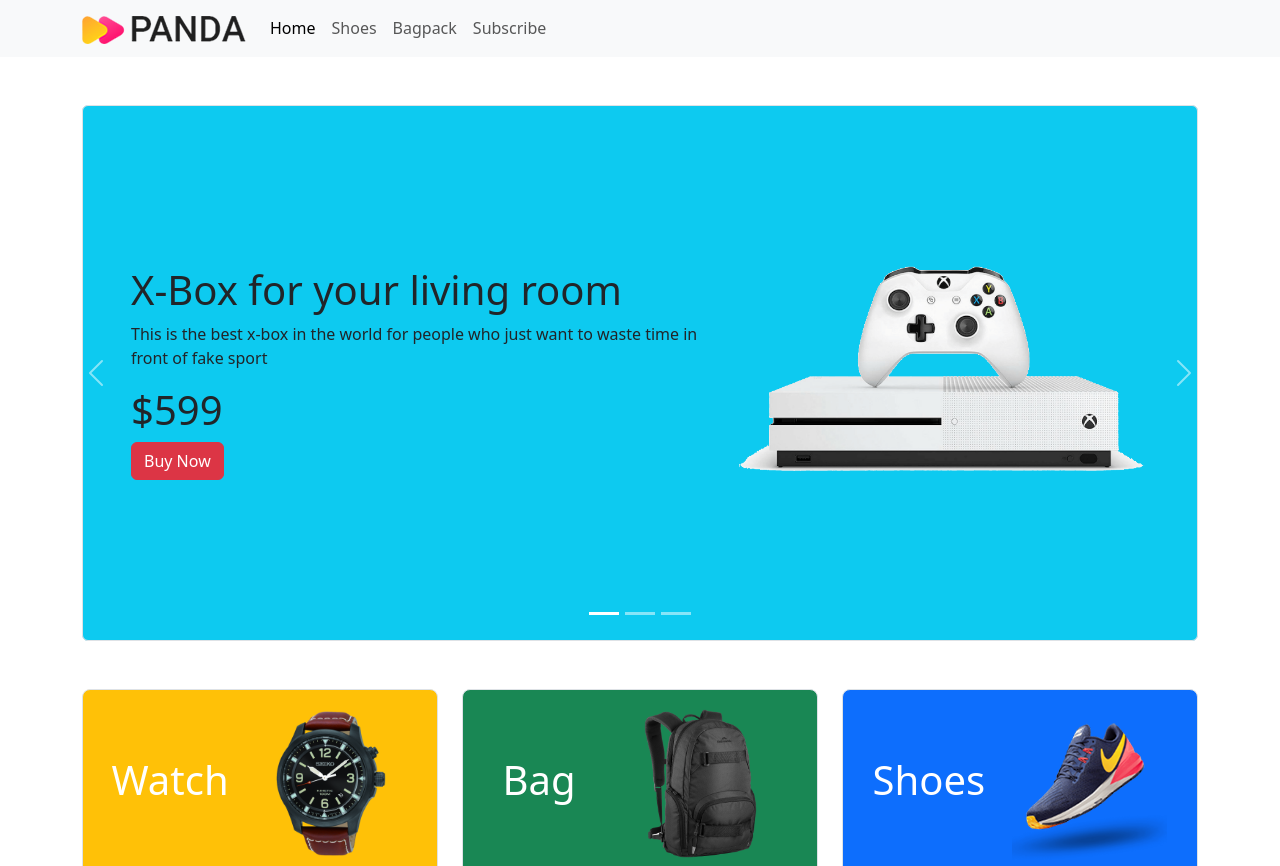
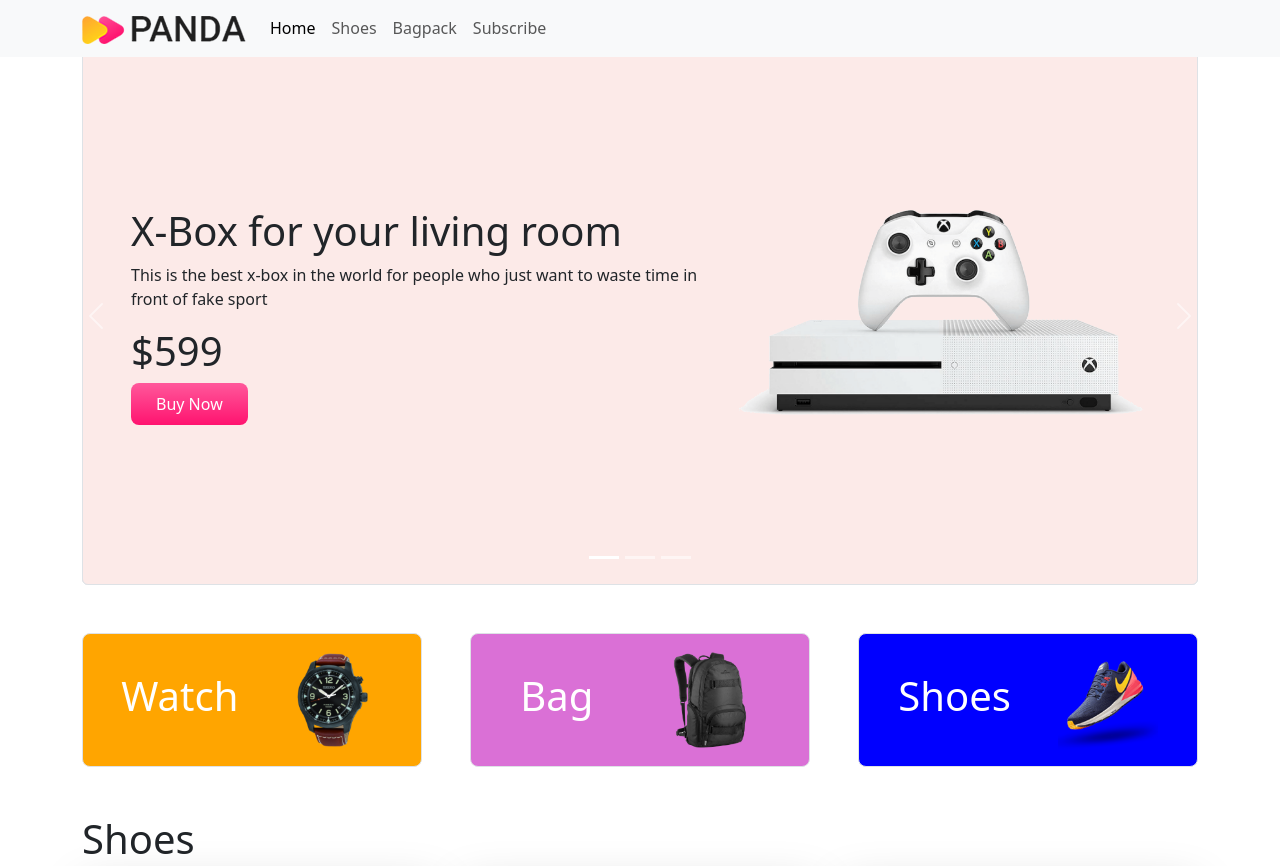
Before and after one commit to Farukhossain5/panda-ecommerce, a plain HTML site: page index.html in a window 1280 px wide. Shown: the top 866 px of the page. Drawn offline with nearby package versions, Linux system fonts and the light colour scheme.

Commit message:
added custom css

```diff
--- /dev/null
+++ b/css/style.css
@@ -0,0 +1,23 @@
+.panda-bg-info{
+    background: #fceae8;
+}
+.panda-btn{
+    background: linear-gradient(to bottom, #FF589B 0%, #FF136F 100%);
+    border-radius: 8px;
+    color: #ffff;
+    border: none;
+    padding: 9px 25px;
+    cursor: pointer;
+}
+.category img{
+width: 100px;
+}
+.bg-orange{
+    background: #ffa500;
+}
+.bg-pink{
+    background: #da70d6;
+}
+.bg-blue{
+    background: #0000ff;
+}
--- a/index.html
+++ b/index.html
@@ -8,13 +8,14 @@
       href="https://cdn.jsdelivr.net/npm/bootstrap@5.3.2/dist/css/bootstrap.min.css"
       rel="stylesheet"
       integrity="sha384-T3c6CoIi6uLrA9TneNEoa7RxnatzjcDSCmG1MXxSR1GAsXEV/Dwwykc2MPK8M2HN"
-      crossorigin="anonymous"
-    />
+      crossorigin="anonymous"/>
+      <!-- custom css -->
+      <link rel="stylesheet" href="css/style.css">
   </head>
   <body>
     <header>
       <!-- navbar start -->
-      <nav class="navbar navbar-expand-lg bg-body-tertiary">
+      <nav class="navbar navbar-expand-lg fixed-top bg-body-tertiary">
         <div class="container">
           <a class="navbar-brand" href="#">
             <img src="images/logo.png" alt="" />
@@ -22,7 +23,9 @@
           <div class="collapse navbar-collapse fw-medium">
             <ul class="navbar-nav">
               <li class="nav-item">
-                <a class="nav-link active" aria-current="page" href="#home">Home</a>
+                <a class="nav-link active" aria-current="page" href="#home"
+                  >Home</a
+                >
               </li>
               <li class="nav-item">
                 <a class="nav-link" href="#shoes">Shoes</a>
@@ -64,7 +67,7 @@
             ></button>
           </div>
           <div class="carousel-inner container mt-5">
-            <div class="carousel-item active bg-info border rounded">
+            <div class="carousel-item active panda-bg-info border rounded">
               <div class="row d-flex align-items-center p-5">
                 <div class="col-lg-7">
                   <h1>Cool Dude Headphone</h1>
@@ -73,7 +76,7 @@
                     want to waste time in front of funky world.
                   </p>
                   <h1>$399</h1>
-                  <button class="btn btn-danger">Buy Now</button>
+                  <button class="btn panda-btn">Buy Now</button>
                 </div>
                 <div class="col-lg-5">
                   <img
@@ -84,7 +87,7 @@
                 </div>
               </div>
             </div>
-            <div class="carousel-item active bg-info border rounded">
+            <div class="carousel-item active panda-bg-info border rounded">
               <div class="row d-flex align-items-center p-5">
                 <div class="col-lg-7">
                   <h1>Mega LCD TV For Sports</h1>
@@ -93,7 +96,7 @@
                     waste time in front of tv.
                   </p>
                   <h1>$1199</h1>
-                  <button class="btn btn-danger">Buy Now</button>
+                  <button class="btn panda-btn">Buy Now</button>
                 </div>
                 <div class="col-lg-5">
                   <img
@@ -104,7 +107,7 @@
                 </div>
               </div>
             </div>
-            <div class="carousel-item active bg-info border rounded">
+            <div class="carousel-item active panda-bg-info border rounded">
               <div class="row d-flex align-items-center p-5">
                 <div class="col-lg-7">
                   <h1>X-Box for your living room</h1>
@@ -113,7 +116,7 @@
                     to waste time in front of fake sport
                   </p>
                   <h1>$599</h1>
-                  <button class="btn btn-danger">Buy Now</button>
+                  <button class="btn panda-btn">Buy Now</button>
                 </div>
                 <div class="col-lg-5">
                   <img
@@ -149,30 +152,24 @@
     </header>
     <main>
       <!-- categories start -->
-      <div class="container overflow-hidden text-center my-5">
-        <div class="row gy-5">
+      <div class="container overflow-hidden text-center my-5 category">
+        <div class="row g-5">
           <div class="col-lg-4 col-md-6 col-sm-12">
-            <div
-              class="p-3 border rounded-3 d-flex align-items-center justify-content-around bg-warning"
-            >
+            <div class="p-3 border rounded-3 d-flex align-items-center justify-content-around bg-orange">
               <h1 class="text-white">Watch</h1>
-              <img src="images/categories/watch.png" alt="" />
+              <img src="images/categories/watch.png" alt=""/>
             </div>
           </div>
           <div class="col-lg-4 col-md-6 col-sm-12">
-            <div
-              class="p-3 border rounded-3 d-flex align-items-center justify-content-around bg-success"
-            >
+            <div class="p-3 border rounded-3 d-flex align-items-center justify-content-around bg-pink">
               <h1 class="text-white">Bag</h1>
-              <img src="images/categories/bag.png" alt="" />
+              <img src="images/categories/bag.png" alt=""/>
             </div>
           </div>
           <div class="col-lg-4 col-md-6 col-sm-12">
-            <div
-              class="p-3 border rounded-3 d-flex align-items-center justify-content-around bg-primary"
-            >
+            <div class="p-3 border rounded-3 d-flex align-items-center justify-content-around bg-blue">
               <h1 class="text-white">Shoes</h1>
-              <img src="images/categories/shoes.png" alt="" />
+              <img src="images/categories/shoes.png" alt=""/>
             </div>
           </div>
         </div>
@@ -199,7 +196,7 @@
               </div>
               <div class="m-3">
                 <h2>$299</h2>
-                <button class="btn btn-warning">Buy Now</button>
+                <button class="btn panda-btn">Buy Now</button>
               </div>
             </div>
           </div>
@@ -220,7 +217,7 @@
               </div>
               <div class="m-3">
                 <h2>$289</h2>
-                <button class="btn btn-warning">Buy Now</button>
+                <button class="btn panda-btn">Buy Now</button>
               </div>
             </div>
           </div>
@@ -241,7 +238,7 @@
               </div>
               <div class="m-3">
                 <h2>$269</h2>
-                <button class="btn btn-warning">Buy Now</button>
+                <button class="btn panda-btn">Buy Now</button>
               </div>
             </div>
           </div>
@@ -265,7 +262,7 @@
               </div>
               <div class="m-3">
                 <h2>$99</h2>
-                <button class="btn btn-warning">Buy Now</button>
+                <button class="btn panda-btn">Buy Now</button>
               </div>
             </div>
           </div>
@@ -282,7 +279,7 @@
               </div>
               <div class="m-3">
                 <h2>$79</h2>
-                <button class="btn btn-warning">Buy Now</button>
+                <button class="btn panda-btn">Buy Now</button>
               </div>
             </div>
           </div>
@@ -299,7 +296,7 @@
               </div>
               <div class="m-3">
                 <h2>$89</h2>
-                <button class="btn btn-warning">Buy Now</button>
+                <button class="btn panda-btn">Buy Now</button>
               </div>
             </div>
           </div>
@@ -307,20 +304,25 @@
       </section>
       <!-- Bagpack section end -->
       <!-- Subscribe section added -->
-      <section class="subscribe container bg-warning rounded-3 d-flex flex-column align-items-center justify-content-center py-5" id="subscribe">
+      <section
+        class="subscribe container panda-bg-info rounded-3 d-flex flex-column align-items-center justify-content-center py-5"
+        id="subscribe"
+      >
         <div>
           <h2 class="fs-1">LET'S STAY IN TOUCH</h2>
           <p class="fs-4 fw-medium text-secondary">
             Get updates on sales, specials and more
           </p>
           <input class="form-control" type="email" placeholder="your email" />
-          <button class="btn btn-danger mt-1">Submit</button>
+          <button class="btn panda-btn mt-1">Submit</button>
         </div>
       </section>
       <!-- Subscribe section end -->
     </main>
     <footer class="container d-flex justify-content-center mt-5">
-      <p class="m-0">©2024. Panda Commerce. All rights reserved. Omar, Bangladesh.</p>
+      <p class="m-0">
+        ©2024. Panda Commerce. All rights reserved. Omar, Bangladesh.
+      </p>
     </footer>
     <script
       src="https://cdn.jsdelivr.net/npm/bootstrap@5.3.2/dist/js/bootstrap.bundle.min.js"
```
